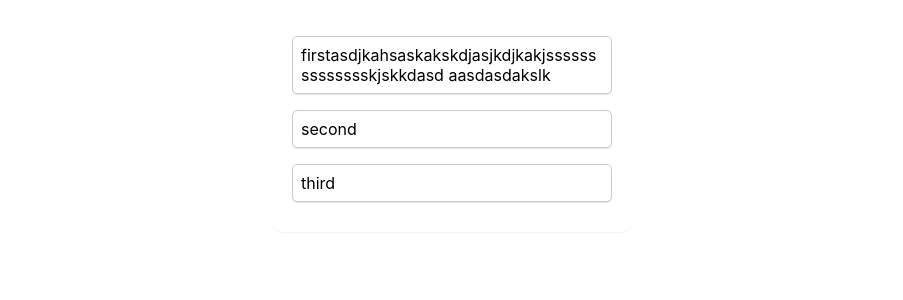
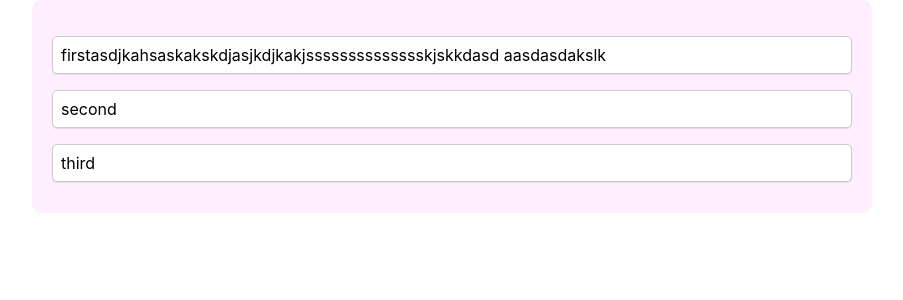
Before and after one commit to c-emery-0/test, a React (Create React App) app in the folder test-app/: page / in a window 1280 px wide. Shown: the top 300 px of the page, without its empty margins (188-1091 px from the left). Built offline with nearby package versions, Linux system fonts and the light colour scheme.

Commit message:
attempt to make dndkit snap to grid modifier

```diff
--- a/test-app/src/App.js
+++ b/test-app/src/App.js
@@ -3,6 +3,7 @@ import DndTest from "./dnd-test.js";
 import { useState } from "react";
 
 export default function App() {
+
   const [items, setItems] = useState([
     {
         id: 1,
--- /dev/null
+++ b/test-app/src/asdf.ts
@@ -0,0 +1,44 @@
+import type {Modifier} from '@dnd-kit/core';
+import type {ClientRect} from '@dnd-kit/core';
+
+var gridSize = 40;
+
+export const snapGridModifier: Modifier = ({
+    containerNodeRect,
+    draggingNodeRect,
+    transform,
+  }) => {
+    var xval = transform.x;
+    var yval = transform.y;
+    var xtransform = transform.scaleX;
+    if(!draggingNodeRect || !containerNodeRect)
+      xval = Math.ceil(transform.x / gridSize) * gridSize
+    else
+    {
+      var rect = draggingNodeRect;
+      var boundingRect = containerNodeRect;
+
+
+      if (rect.top + transform.y <= boundingRect.top) {
+        yval = boundingRect.top - rect.top;
+      } else if (rect.bottom + transform.y >= boundingRect.top + boundingRect.height) {
+        yval = boundingRect.top + boundingRect.height - rect.bottom;
+      }
+
+
+      if (rect.left + transform.x <= boundingRect.left) {
+        xval = boundingRect.left - rect.left
+      } else if (rect.right + transform.x >= boundingRect.left + boundingRect.width)  {
+        //xval = boundingRect.left + boundingRect.width - rect.right
+        xtransform = (rect.width - gridSize) / rect.width
+        //xval = Math.ceil(transform.x / gridSize) * gridSize
+      }
+    }
+
+    return({
+      ...transform,
+      scaleX: xtransform,
+      x: xval,
+      y: yval,
+    })
+};
--- a/test-app/src/dnd-test.js
+++ b/test-app/src/dnd-test.js
@@ -11,12 +11,11 @@ import {
   useSortable,
   SortableContext,
   sortableKeyboardCoordinates,
-  verticalListSortingStrategy,
   arrayMove
 } from "@dnd-kit/sortable";
-import { restrictToVerticalAxis } from "@dnd-kit/modifiers";
 import { useState } from "react";
 import { CSS } from "@dnd-kit/utilities";
+import { snapGridModifier } from "./asdf.ts"
 
 function SortableItem(props) {
   const {
@@ -44,9 +43,9 @@ function SortableItem(props) {
     </div>
   );
 }
+export const DndContainer = ({file}) => {
+  const [items, setitems] = useState(file);
 
-export default function DndTest({file}) {
-  const [items, setitems] = useState(file);
   const sensors = useSensors(
     useSensor(PointerSensor),
     useSensor(KeyboardSensor, {
@@ -54,14 +53,18 @@ export default function DndTest({file}) {
     })
   );
 
+  const [activeId, setActiveId] = useState(null);
 
+  function handleDragStart(event) {
+    setActiveId(event.active.id);
+  }
   function handleDragOver(event, targetItem) {
 
     const { active, over } = event;
 
-    if (active.id !== over.id) {
+    if (activeId !== over.id) {
       setitems((items) => {
-        const oldIndex = items.indexOf(active.id);
+        const oldIndex = items.indexOf(activeId);
         const newIndex = items.indexOf(over.id);
 
         return arrayMove(items, oldIndex, newIndex);
@@ -73,19 +76,19 @@ export default function DndTest({file}) {
         <DndContext
           sensors={sensors}
           onDragOver={handleDragOver}
-          modifiers={[restrictToVerticalAxis]}
+          onDragStart={handleDragStart}
+          modifiers={[snapGridModifier]}
         >
-          <div className="border">
             <SortableContext
               items={items}
-              strategy={verticalListSortingStrategy}
             >
               {items.map((item) => (
                 <SortableItem key={item} id={item} />
               ))}
             </SortableContext>
-          </div>
+
         </DndContext>
   );
 
 }
+export default DndContainer;
--- a/test-app/src/index.css
+++ b/test-app/src/index.css
@@ -13,14 +13,14 @@ code {
 }
 .sortable-list {
 	margin: auto;
-	width: 20rem;
+	width: 800px;
 	align-content: auto;
-	background: #ffffff;
+	background: #ffeeff;
 	border-radius: 10px;
 	padding: 20px;
 	box-shadow: 0 1px 1px rgba(133, 133, 133, 0.1);
 }
-.sortable-list .item {
+.item {
 	margin-top: 1rem;
 	border: 1px solid #ccc;
 	justify-content: space-between;
@@ -29,7 +29,7 @@ code {
 	cursor: move;
 	background: #ffffff;
 	align-items: center;
-  word-break: break-word;
+    word-break: break-word;
 	border-radius: 5px;
 	padding: .5rem .5rem;
 	margin-bottom: 10px;
```
